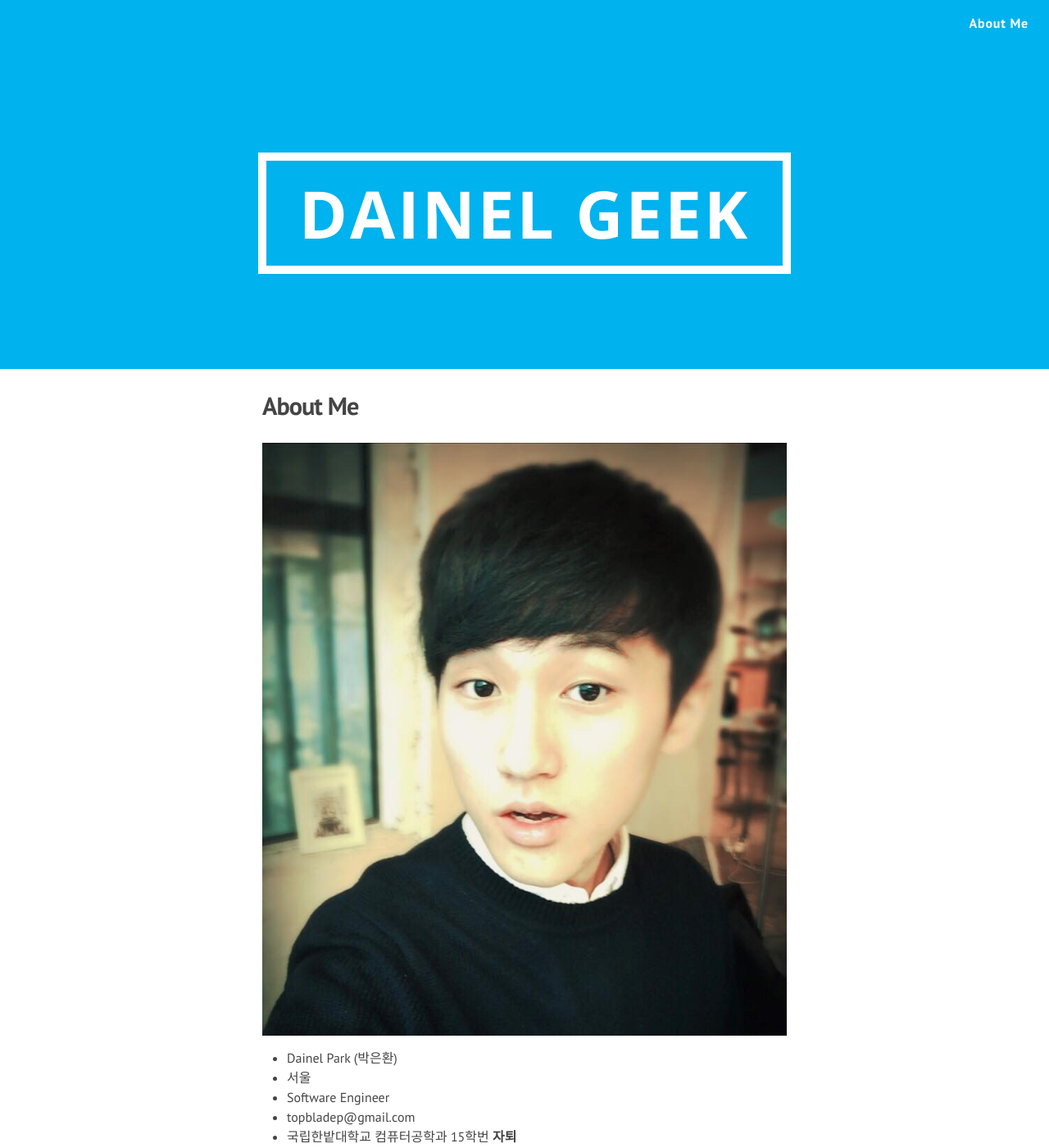
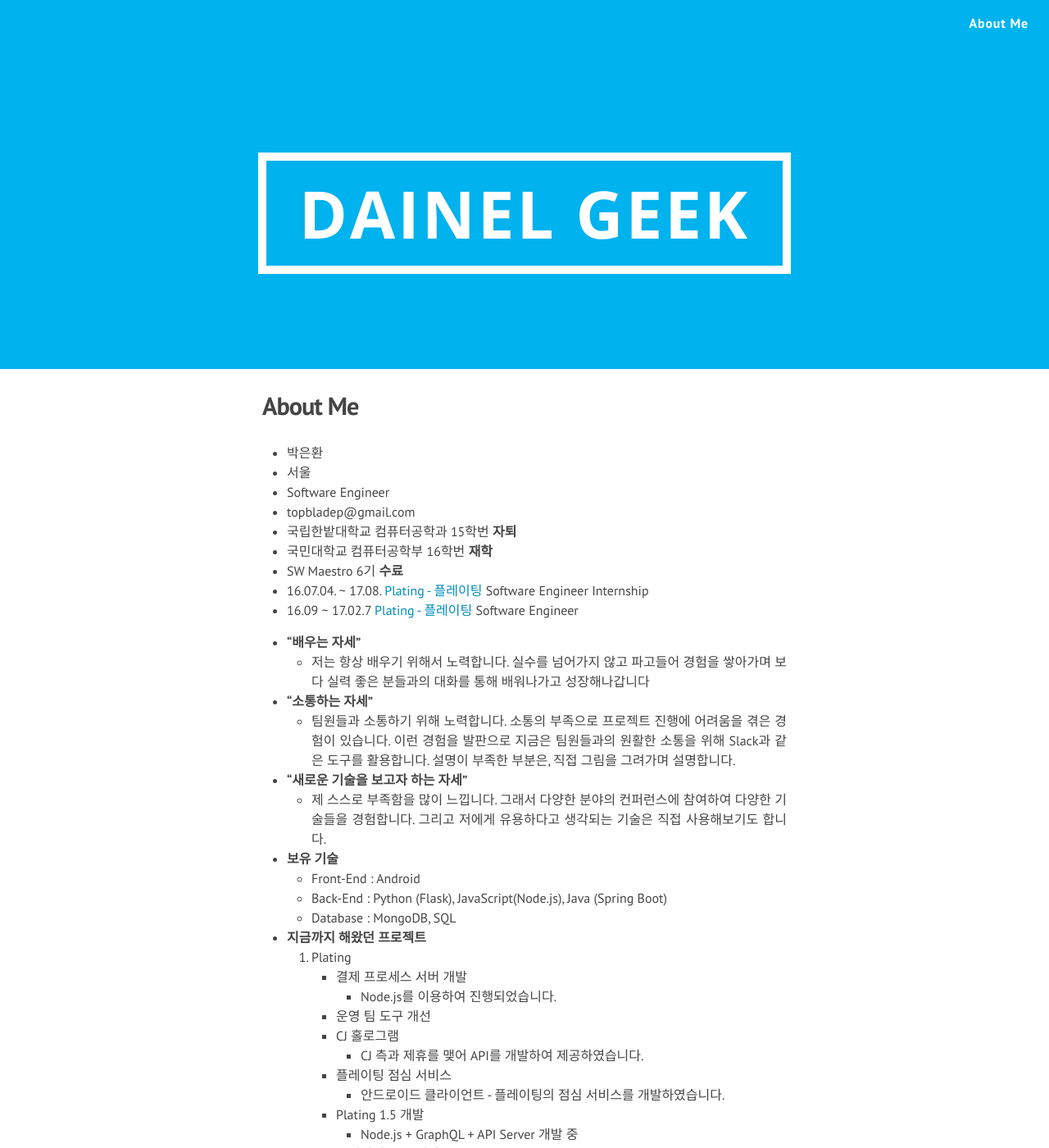
Before and after one commit to DainelPark/dainelpark.github.io, a Jekyll site: the page built from about.md, in a window 1280 px wide and 1400 px high. Shown: the whole window at 82% size. Built offline with Jekyll 4.4.1, drawn with Linux system fonts in a browser that asks for light colours; nearby versions of some CDN libraries.

Commit message:
Update about.md

```diff
--- a/about.md
+++ b/about.md
@@ -5,9 +5,7 @@ permalink: /about/
 description: Dainel Geek's Blog
 ---
 
-![](https://github.com/DainelPark/dainelpark.github.io/blob/master/images/profile_img.jpeg?raw=true)
-
-* Dainel Park (박은환)
+* 박은환
 * 서울
 * Software Engineer
 * topbladep@gmail.com
```
